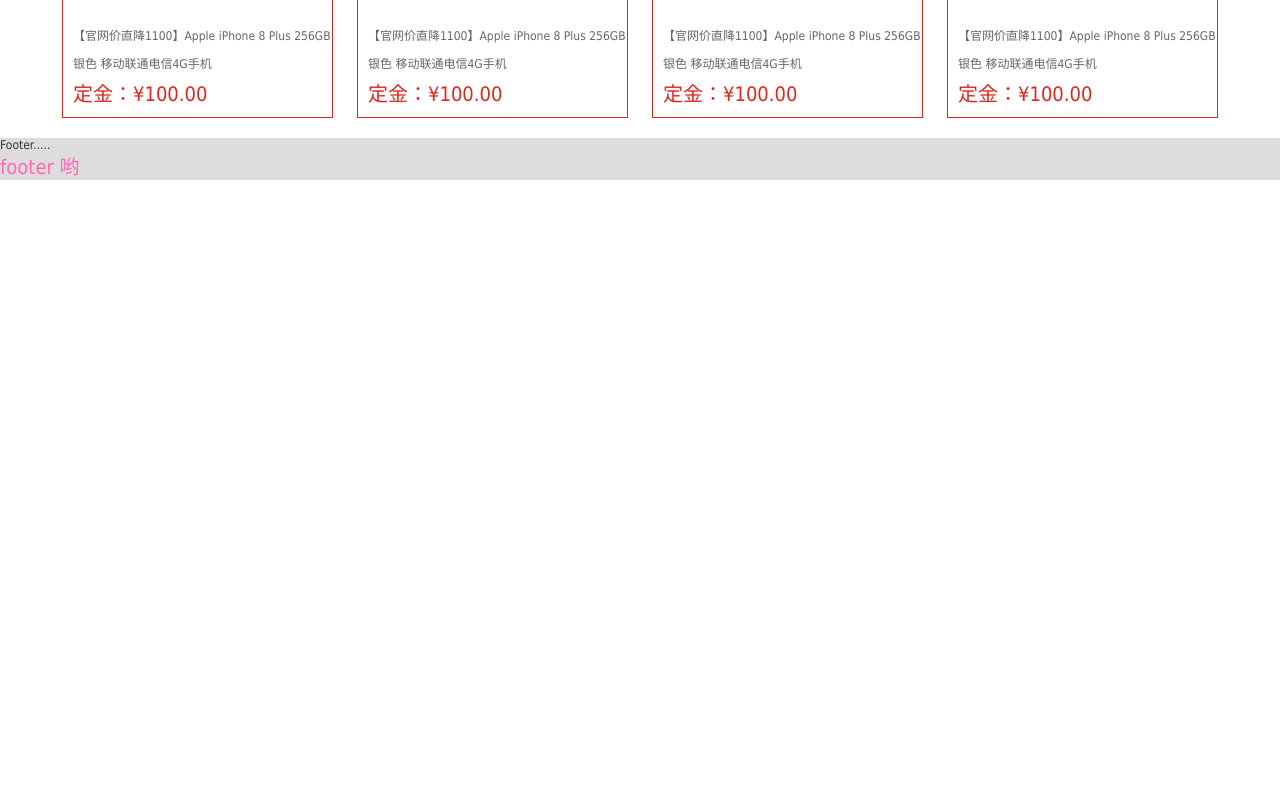
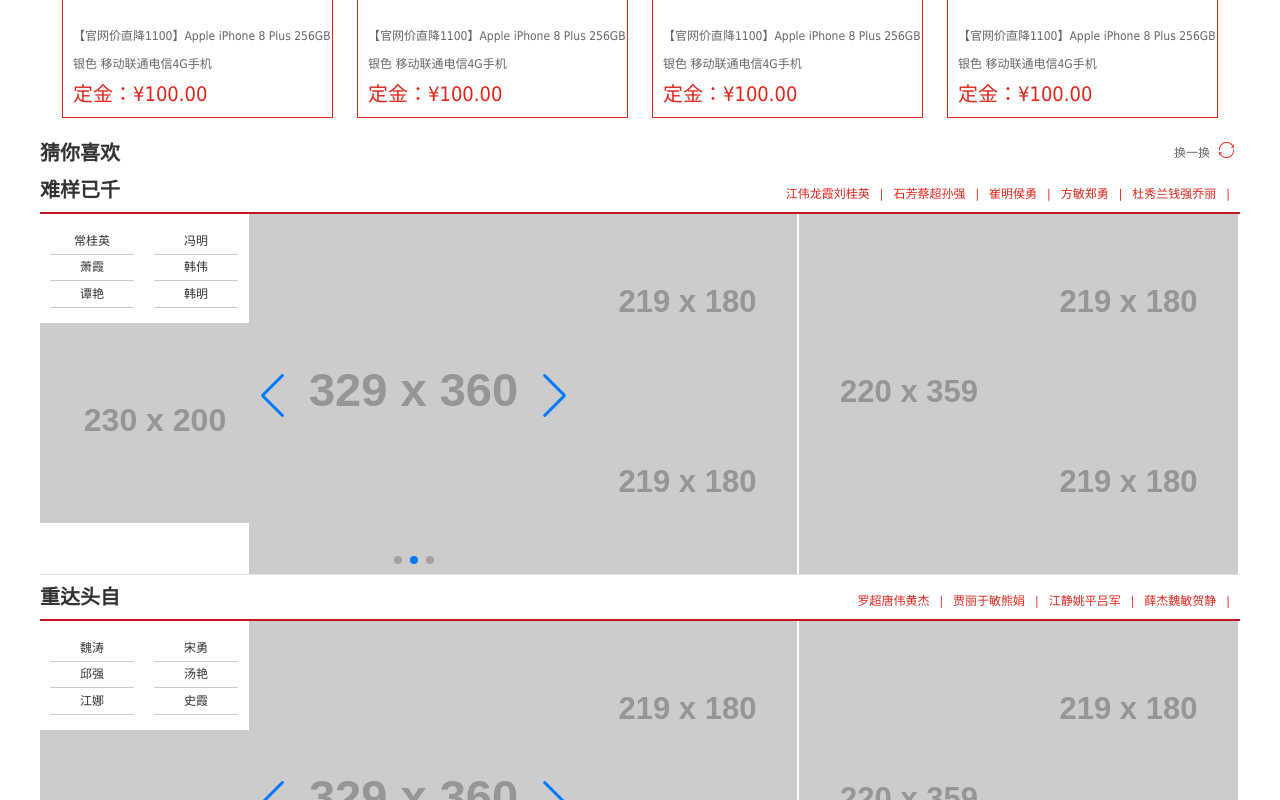
Before and after one commit to xn-lucky/vue-pc, a Vue app: page /#/ in a window 1280 px wide. Shown: the part 1140-1940 px from the top of the page. Before the commit the page ends 1320 px from the top, so only its background shows below. Built offline with nearby package versions, Linux system fonts and the light colour scheme; no server answers.

Commit message:
首页floor样式及数据显示，轮播优化

```diff
--- a/src/components/Carousel/index.vue
+++ b/src/components/Carousel/index.vue
@@ -1,5 +1,5 @@
 <template>
-  <div class="swiper-container">
+  <div class="swiper-container" ref="swiper">
     <!-- Additional required wrapper -->
     <div class="swiper-wrapper">
       <!-- 图片 -->
@@ -44,7 +44,14 @@
       // 此时初始化的时候不会触发,当carouselList改变触发，并且this.$nextTick是只触发一次的
       // this.$nextTick是在元素DOM更新后调用其回调函数
       this.$nextTick(() => {
-        new Swiper(".swiper-container", {
+        this.newSwiper();
+      });
+    },
+  },
+  methods: {
+    newSwiper() {
+      // new Swiper(".swiper-container", {
+      new Swiper(this.$refs.swiper, {
         loop: true,
         // If we need pagination
         pagination: {
@@ -62,12 +69,14 @@
           disableOnInteraction: false, // 当用户点击下一页之后，轮播继续
         },
       });
-      });
     },
   },
   mounted() {
     // new swiper的代码不能写在mounted中,因为Carousel组件是嵌入到其他组件的内部的,并且轮播图是要有数据才可以。
     // Carousel中 的mounted执行完只是确定了DOM元素渲染完成，并不代表有数据，所以要监听遍历轮播数据的字段是否有值,所以在watch中完成
+    // 有多个地方使用轮播图，有些是一上来就有数据的，所以在mounted中就创建swiper
+    if (!this.carouselList.length) return;
+    this.newSwiper();
   },
 };
 </script>
--- a/src/mock/rfloors.json
+++ b/src/mock/rfloors.json
@@ -1,7 +1,7 @@
 [
   {
-    "id": "001",
-    "name": "家用电器",
+    "id|+1": 1,
+    "name": "@ctitle(3,5)",
     "keywords|6": [
       "@cname(2,5)"
     ],
@@ -15,12 +15,12 @@
     "carouselList|3": [
       {
         "id|+1": 1,
-        "imgUrl": "@image('300X350','@color')"
+        "imgUrl": "@image('329X360','@color')"
       }
     ],
     "recommendList|4": [
-      "@image('300X350','@color')"
+      "@image('219X180','@color')"
     ],
-    "bigImg": "@image('300X350','@color')"
+    "bigImg": "@image('220X359','@color')"
   }
 ]
--- a/src/store/modules/home.js
+++ b/src/store/modules/home.js
@@ -2,12 +2,13 @@
    home页面的state...
 */
 import { reqGetCategoryList } from "@api/getCategoryList";
-import { mockGetBanners } from "@api/getMockData";
+import { mockGetBanners, mockGetFloors } from "@api/getMockData";
 
 export default {
   state: {
     categoryLists: [],
-    banners: []
+    banners: [],
+    floors: []
   },
   getters: {
 
@@ -23,6 +24,10 @@
     async getBanners({ commit }) {
       const banners = await mockGetBanners();
       commit('GET_BANNERS', banners);
+    },
+    async getFloors({ commit }) {
+      const floors = await mockGetFloors();
+      commit('GET_FLOORS', floors);
     }
 
     // .then((res) => {
@@ -39,7 +44,9 @@
     },
     GET_BANNERS(state, banners) {
       state.banners = banners;
+    },
+    GET_FLOORS(state, floors) {
+      state.floors = floors;
     }
-
   }
 };
--- /dev/null
+++ b/src/views/Home/Floor/index.vue
@@ -0,0 +1,113 @@
+<template>
+  <div class="floor">
+    <div class="floor-title">
+      <h3>{{ floor.name }}</h3>
+      <ul class="floor-title-list">
+        <li v-for="(nav, index) in floor.navList" :key="index">
+          <a class="link" :href="nav.url">{{ nav.text }}</a>
+        </li>
+      </ul>
+    </div>
+    <div class="floor-content">
+      <div class="floor-content-left">
+        <ul class="floor-content-list">
+          <li v-for="(keyword, index) in floor.keywords" :key="index">
+            {{ keyword }}
+          </li>
+        </ul>
+        <img :src="floor.imgUrl" alt="" />
+      </div>
+      <!-- 轮播图 -->
+      <div class="floor-content-carousel">
+        <Carousel :carouselList="floor.carouselList" />
+      </div>
+      <div class="floor-content-img">
+        <img :src="floor.recommendList[0]" alt="" />
+        <img :src="floor.recommendList[1]" alt="" />
+      </div>
+      <img :src="floor.bigImg" alt="" />
+      <div class="floor-content-img">
+        <img :src="floor.recommendList[2]" alt="" />
+        <img :src="floor.recommendList[3]" alt="" />
+      </div>
+    </div>
+  </div>
+</template>
+
+<script>
+import Carousel from "@comps/Carousel";
+
+export default {
+  name: "Floor",
+  props: {
+    floor: {
+      type: Object,
+    },
+  },
+  components: {
+    Carousel,
+  },
+};
+</script>
+
+<style lang="less" scoped>
+.floor {
+  width: 1200px;
+  margin: 0 auto;
+}
+.floor-title {
+  // height: 50px;
+  // line-height: 50px;
+  display: flex;
+  justify-content: space-between;
+  align-items: center;
+}
+.floor-title h3 {
+  font-size: 20px;
+  margin: 9px 0;
+}
+.floor-title-list {
+  display: flex;
+  margin-top: 10px;
+}
+
+.link {
+  color: #e1251b;
+  &::after {
+    content: "|";
+    padding: 0 10px;
+  }
+}
+
+.floor-content {
+  height: 360px;
+  border-top: 2px solid #c81623;
+  border-bottom: 1px solid #e4e4e4;
+  display: flex;
+}
+.floor-content-left {
+  width: 209px;
+}
+.floor-content-list {
+  height: 79px;
+  padding: 15px 0;
+  display: flex;
+  flex-wrap: wrap;
+}
+.floor-content-list li {
+  width: 84px;
+  height: 25px;
+  line-height: 25px;
+  text-align: center;
+  border-bottom: 1px solid #ccc;
+  margin: 0 10px;
+}
+.floor-content-img {
+  display: flex;
+  flex-wrap: wrap;
+}
+.floor-content-carousel {
+  width: 329px;
+  height: 360px;
+}
+</style>
--- /dev/null
+++ b/src/views/Home/Like/index.vue
@@ -0,0 +1,46 @@
+<template>
+  <div class="like">
+    <div class="like-title">
+      <h3>猜你喜欢</h3>
+      <a href="###">换一换</a>
+    </div>
+    <ul class="like-content">
+      <li></li>
+    </ul>
+  </div>
+</template>
+
+<script>
+export default {
+  name: "Like",
+};
+</script>
+
+<style lang="less" scoped>
+.like {
+  width: 1200px;
+  margin: 0 auto;
+}
+.like-title {
+  width: 100%;
+  height: 30px;
+  line-height: 30px;
+  display: flex;
+  justify-content: space-between;
+}
+.like-title h3 {
+  font-size: 20px;
+}
+.like-title a {
+  width: 66px;
+  height: 25px;
+  font-size: 12px;
+  background: url("../images/home/icons.png");
+  background-position: 182px -104px;
+  color: #666;
+  &:hover {
+    color: rgb(79, 76, 212);
+    text-decoration: none;
+  }
+}
+</style>
--- a/src/views/Home/index.vue
+++ b/src/views/Home/index.vue
@@ -2,19 +2,27 @@
   <div class="home">
     <!-- 商品列表公有的,搜索时也要实现 -->
     <GoodsType />
+    <!-- 轮播图 -->
     <ListContainer />
     <!-- 今日推荐 -->
     <TodayRecommend />
     <!-- 热卖 -->
     <Rank />
+    <!-- 猜你喜欢 -->
+    <Like />
+    <!-- floor -->
+    <Floor v-for="floor in floors" :key="floor.id" :floor="floor" />
   </div>
 </template>
 
 <script>
+import { mapState, mapActions } from "vuex";
 import GoodsType from "@comps/GoodsType";
 import ListContainer from "./ListContainer";
 import TodayRecommend from "./TodayRecommend";
 import Rank from "./Rank";
+import Like from "./Like";
+import Floor from "./Floor";
 
 export default {
   name: "Home",
@@ -23,6 +31,20 @@
     ListContainer,
     TodayRecommend,
     Rank,
+    Like,
+    Floor,
+  },
+  computed: {
+    ...mapState({
+      floors: (state) => state.home.floors,
+    }),
+  },
+  methods: {
+    ...mapActions(["getFloors"]),
+  },
+  mounted() {
+    // 发送请求
+    this.getFloors();
   },
 };
 </script>
```
Lines whose indentation alone changed are shown as unchanged.
